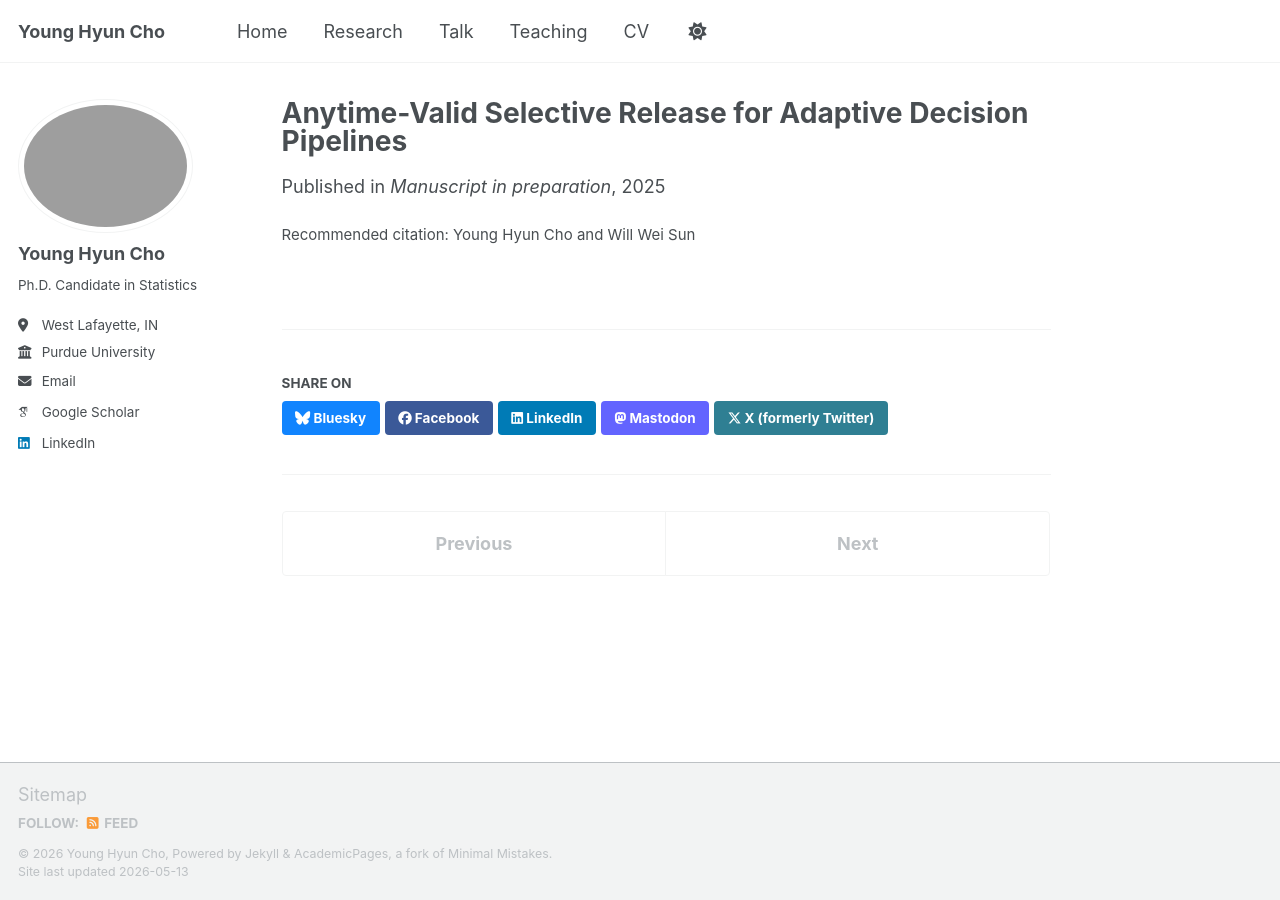
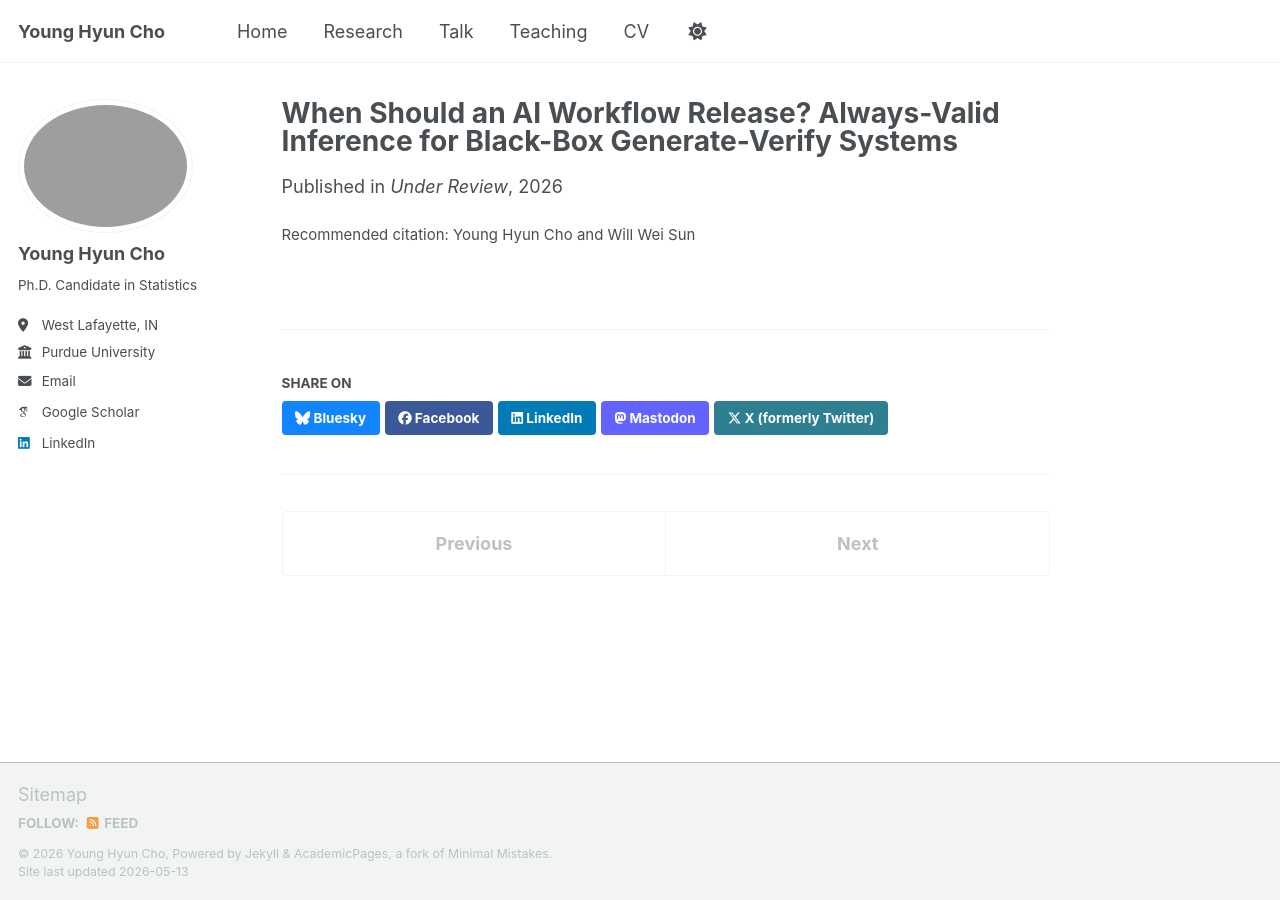
Before and after one commit to yhcho-stat/young, a Jekyll site: the page built from _publications/2025-11-01-anytime-valid-selective-release.md, in a window 1280 px wide. Built offline with Jekyll 4.4.1, drawn with Linux system fonts in a browser that asks for light colours; some web fonts are replaced; a script bundle is joined from its source files by our own code; library files that are not in the unit come from our copies.

Commit message:
Update 2025-11-01-anytime-valid-selective-release.md

```diff
--- a/_publications/2025-11-01-anytime-valid-selective-release.md
+++ b/_publications/2025-11-01-anytime-valid-selective-release.md
@@ -1,11 +1,11 @@
 ---
-title: "Anytime-Valid Selective Release for Adaptive Decision Pipelines"
+title: "When Should an AI Workflow Release? Always-Valid Inference for Black-Box Generate-Verify Systems"
 authors: "Young Hyun Cho and Will Wei Sun"
 collection: publications
-category: inprep
+category: preprints
 permalink: /publication/anytime-valid-selective-release/
-date: 2025-11-01
+date: 2026-05-13
 pub_status: "inprogress"
-venue: "Manuscript in preparation"
+venue: "Under Review"
 citation: "Young Hyun Cho and Will Wei Sun"
 ---
```
